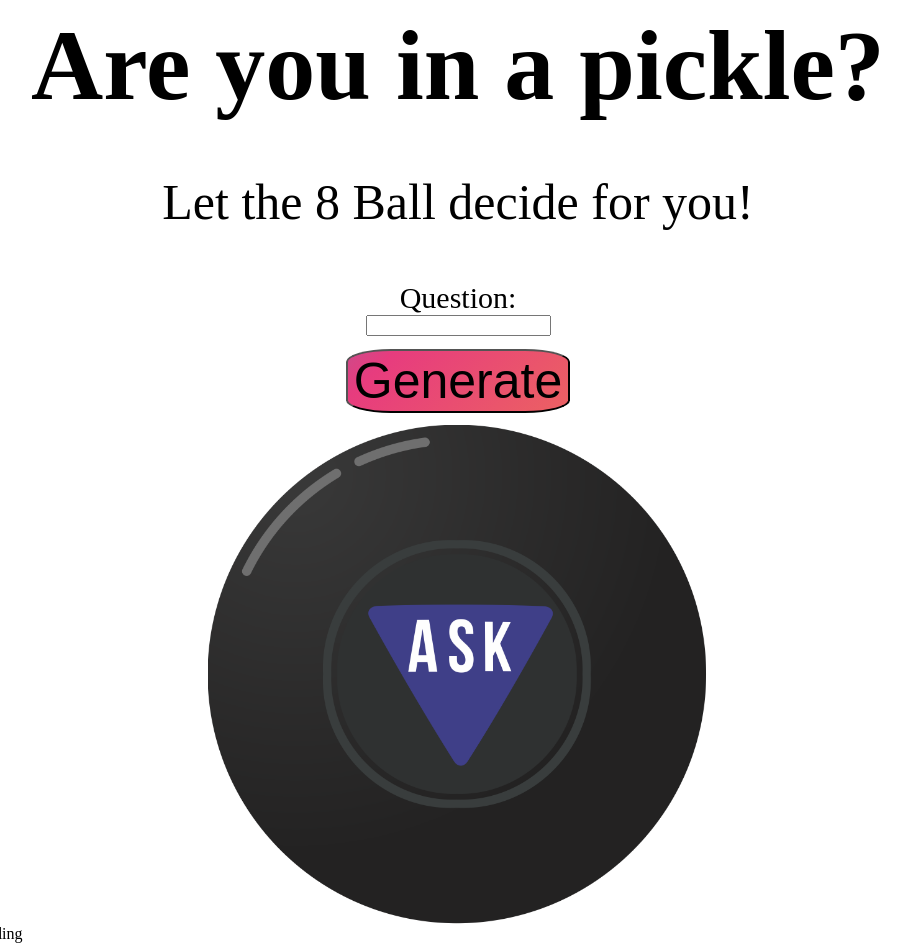
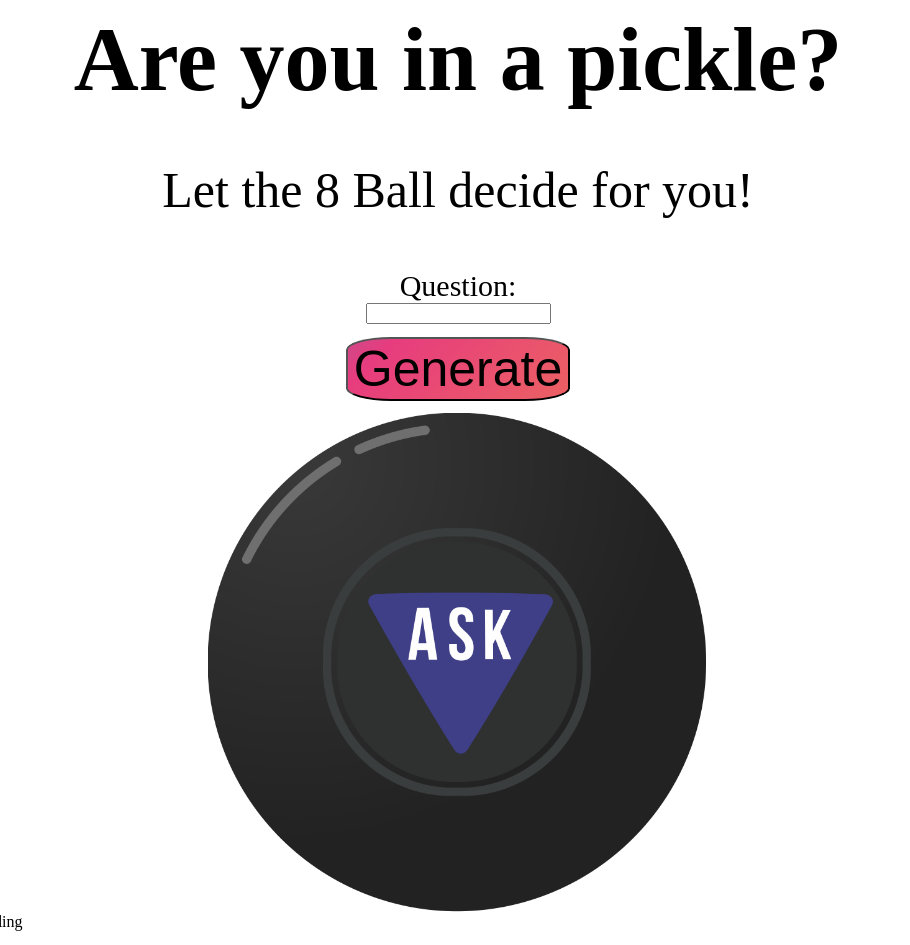
Before and after one commit to Timmy109/truefalsegen, a plain HTML site: page index.html in a window 1280 px wide. Shown: the whole page, without its empty margins (182-1092 px from the left). Drawn offline with Linux system fonts and the light colour scheme.

Commit message:
font-size of title

```diff
--- a/index.html
+++ b/index.html
@@ -18,7 +18,7 @@
 
 <body>
 
-<div style="text-align:center;margin:auto;color:black;font-size:100px;font-weight:bold">Are you in a pickle?</div>
+<div style="text-align:center;margin:auto;color:black;font-size:90px;font-weight:bold">Are you in a pickle?</div>
 
 <p>Let the 8 Ball decide for you!</p>
 
```
